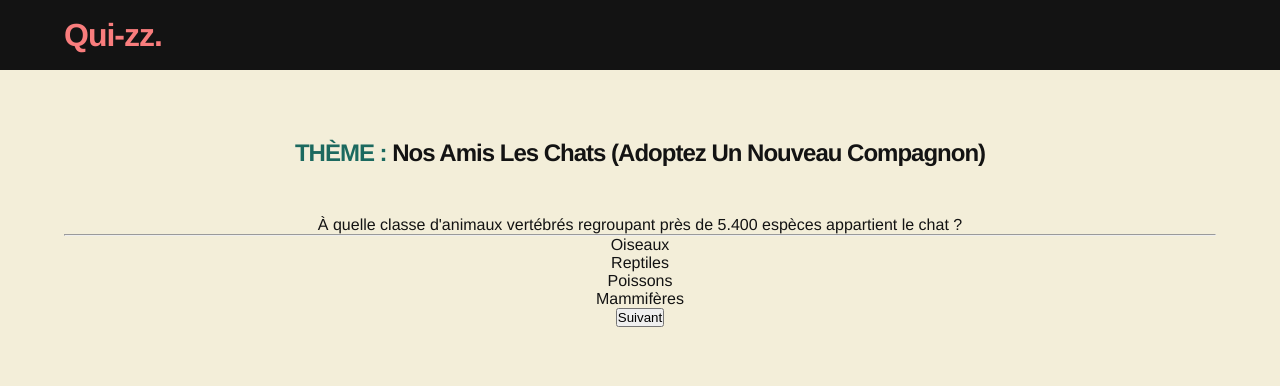
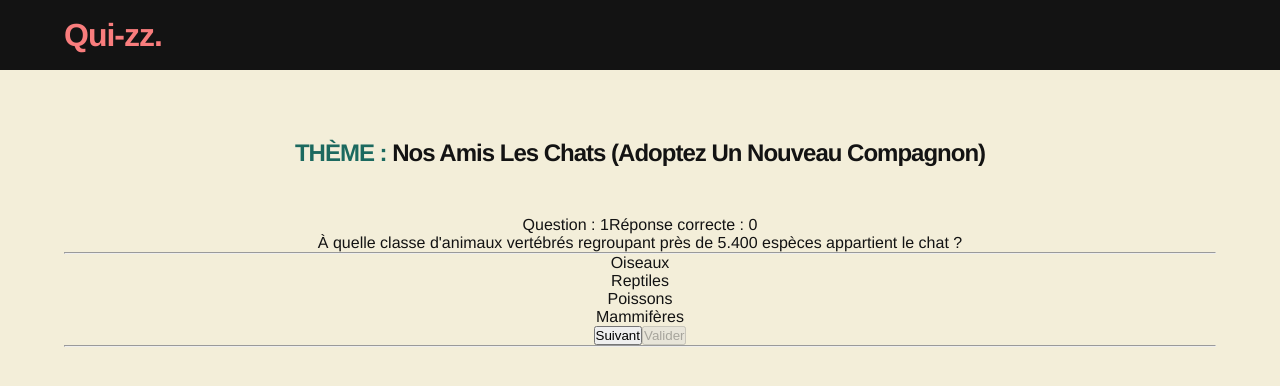
Before and after one commit to DevDams/qui-zz, a Vue app: page /#/chat in a window 1280 px wide. Shown: the top 386 px of the page. Built offline with nearby package versions, Linux system fonts and the light colour scheme.

Commit message:
fix how set color for correct and incorrect answer

```diff
--- a/src/components/Question.vue
+++ b/src/components/Question.vue
@@ -4,6 +4,10 @@
       <h2>Thème : <span>{{ theme}}</span></h2>
     </div>
     <div class="question_box">
+      <div class="counter">
+        <span>Question : {{ index + 1 }}</span>
+        <span>Réponse correcte : {{ correct }}</span>
+      </div>
       <div class="question">
         <p>{{ currentQuestion.question }}</p>
         <hr>
@@ -11,10 +15,19 @@
           v-for="(answer, index) in currentQuestion.propositions"
           :key="index"
           @click="selectAnswer(index)"
-          :class="[select === index ? 'selected' : '']"
+          class="isCorrect"
+          :class="[
+            !submit && select === index ? 'selected' :
+            submit && select === index && currentQuestion.réponse === currentQuestion.propositions[select] ? 'true' :
+            submit && select === index && currentQuestion.réponse !== currentQuestion.propositions[select] ? 'dd' :
+            submit && select !== index && currentQuestion.réponse !== currentQuestion.propositions[select] ? 'true' : ''
+          ]"
         > {{ answer }} </p>
       </div>
       <button @click="nextQuestion">Suivant</button>
+      <button @click="submitQuestion" :disabled="select === null">Valider</button>
+      <hr>
+      <p v-if="submit">{{ currentQuestion.anecdote }}</p>
     </div>
   </div>
 </template>
@@ -23,19 +36,38 @@
 export default {
   data () {
     return {
-      select: null
+      validate: true,
+      submit: false,
+      select: null,
+      correct: 0,
+      correctIndex: null
     }
   },
-  props: ['currentQuestion', 'theme', 'nextQuestion'],
+  props: ['index', 'currentQuestion', 'theme', 'nextQuestion'],
   watch: {
     currentQuestion () {
       this.select = null
+      this.submit = false
+      this.validate = true
     }
   },
   methods: {
     selectAnswer (index) {
-      this.select = index
-      console.log(this.select)
+      if (this.validate) {
+        this.select = index
+      }
+    },
+    submitQuestion () {
+      // this.select = null
+      this.submit = true
+      this.validate = false
+      let correct_choice = document.querySelector('.selected')
+      if (this.currentQuestion.réponse === this.currentQuestion.propositions[this.select]) {
+        this.correct++
+        correct_choice.classList.add('correct_answer')
+      } else {
+        console.log(this.currentQuestion.réponse)
+      }
     }
   }
 }
@@ -68,6 +100,14 @@ export default {
 }
 
 .selected {
+  color: lightblue;
+}
+
+.true {
+  color: green;
+}
+
+.dd {
   color: red;
 }
 </style>
--- a/src/views/Chat.vue
+++ b/src/views/Chat.vue
@@ -4,7 +4,8 @@
       <Question
         :theme="questions.thème"
         :currentQuestion="questions.quizz.fr.débutant[index]"
-        :nextQuestion="next " />
+        :nextQuestion="next"
+        :index="index" />
   </div>
 </template>
 
@@ -15,7 +16,6 @@ export default {
   name: 'Chat',
   data () {
     return {
-      about: 'AZER',
       questions: this.$store.state.catTheme,
       index: 0
     }
```
